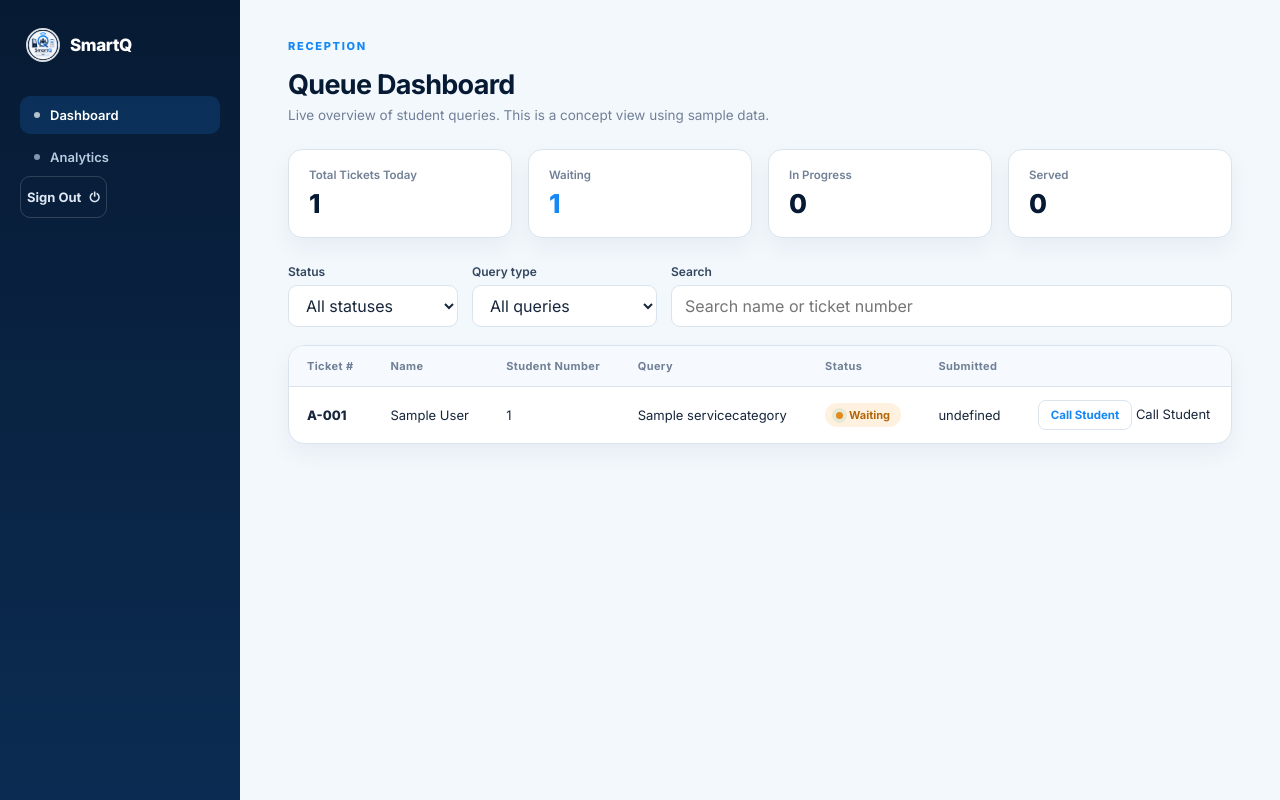
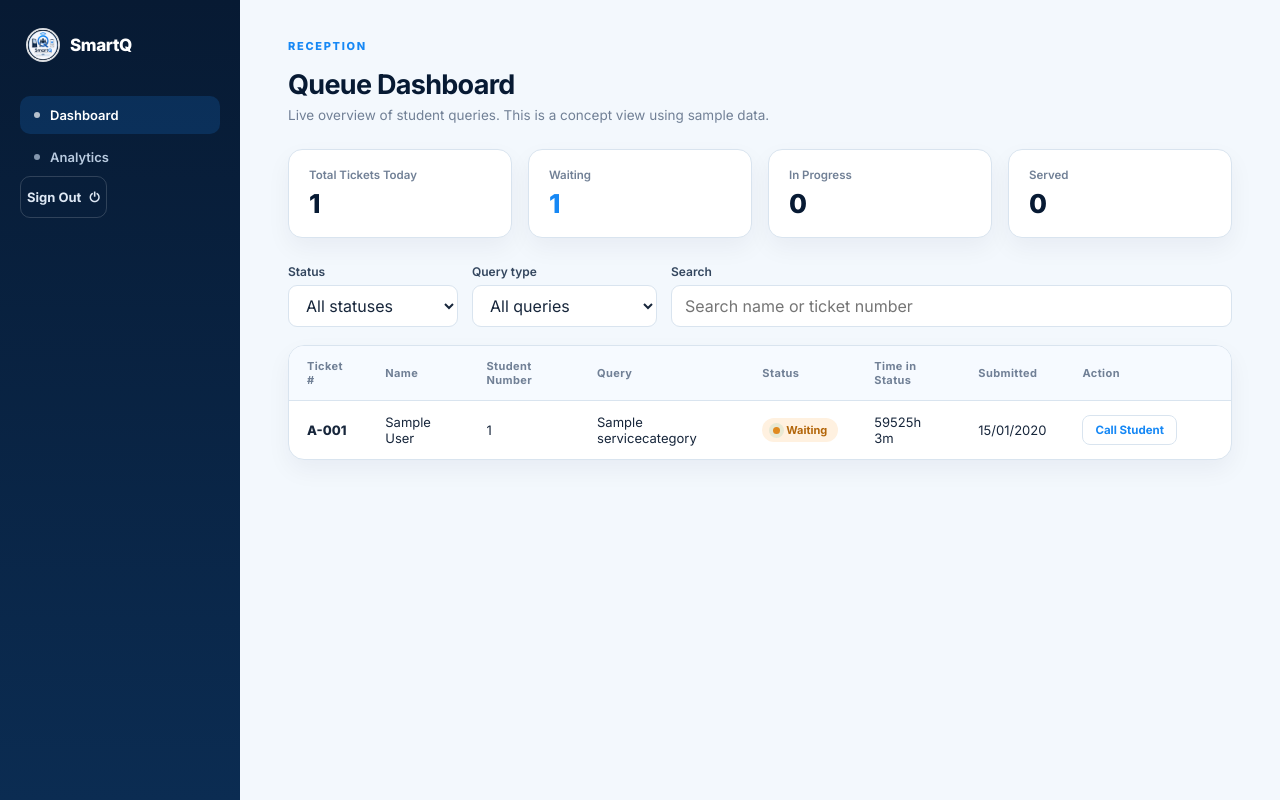
Before and after one commit to ishvah-24/SmartQ, a Django app: page /dashboard/ in a window 1280 px wide. Run offline with Django 5.2, Linux system fonts and the light colour scheme; a user stored in the database is signed in; tables that the repository leaves empty hold one stand-in row (values such as "Sample post"); parts of the project's set-up code (start-up, migrations or seed data) failed here and were passed over.

Commit message:
Added a "time in status" column to the dashboard table that tracks how long each status change it in a students ticket
Added the needed functionality to dashboard.js

Added a new field to the QueueTicket table in models.py
"status_changed_at = models.DateTimeField(default=timezone.now)
    "

```diff
--- a/SmartQ/Smart_Q/models.py
+++ b/SmartQ/Smart_Q/models.py
@@ -1,6 +1,7 @@
 from django.db import models
 from django.contrib.auth.models import User
 from django.conf import settings
+from django.utils import timezone
 
 
 # Create your models here.
@@ -67,6 +68,7 @@ class QueueTicket(models.Model):
     date_created = models.DateField(auto_now_add=True)
     joined_time = models.DateTimeField(null=True, blank=True)
     called_time = models.DateTimeField(null=True, blank=True)
+    status_changed_at = models.DateTimeField(default=timezone.now)
 
     queue_status = models.CharField(max_length=50,
                                     choices=QUEUE_STATUS,
--- a/SmartQ/Smart_Q/static/Smart_Q/js/dashboard.js
+++ b/SmartQ/Smart_Q/static/Smart_Q/js/dashboard.js
@@ -1,8 +1,10 @@
-/*
-  dashboard.js
-  Concept-stage dashboard. Reads from the in-memory dummyTickets array
-  (dummy-data.js). No backend, no persistence — refreshing the page
-  resets any status changes made here.
+/**
+ * SmartQ Reception Dashboard
+ *
+ * Loads ticket data from the Django backend.
+ * Displays queue statistics and ticket information.
+ * Supports ticket filtering and status updates.
+ * Tracks time spent in each status, updating every 10 seconds.
  */
 
 let tickets = JSON.parse(
@@ -33,15 +35,38 @@ const ACTION_LABELS = {
 };
 
 function formatTime(iso) {
-  if(!iso) return "-";
+    if (!iso) return "-";
 
-  const pats = iso.split("-");
+    const parts = iso.split("-");
 
-  if(parseInt.length === 3){
+    if (parts.length === 3) {
         return `${parts[2]}/${parts[1]}/${parts[0]}`;
+    }
 
     return iso;
 }
+
+
+function getTimeInStatus(timestamp) {
+    if (!timestamp) return "—";
+
+    const changedAt = new Date(timestamp).getTime();
+
+    if (Number.isNaN(changedAt)) return "—";
+
+    const elapsedMinutes = Math.max(
+        0,
+        Math.floor((Date.now() - changedAt) / 60000)
+    );
+
+    if (elapsedMinutes < 60) {
+        return `${elapsedMinutes} min`;
+    }
+
+    const hours = Math.floor(elapsedMinutes / 60);
+    const minutes = elapsedMinutes % 60;
+
+    return `${hours}h ${minutes}m`;
 }
 
 function renderStats() {
@@ -85,9 +110,11 @@ function getFilteredTickets() {
   });
 }
 
+
 function renderTable() {
     const filtered = getFilteredTickets();
 
+    // Display empty message if no tickets match the filters
     if (filtered.length === 0) {
         tableBody.innerHTML = "";
         emptyState.hidden = false;
@@ -96,32 +123,61 @@ function renderTable() {
 
     emptyState.hidden = true;
 
+    // Generate ticket rows
     tableBody.innerHTML = filtered.map(t => `
         <tr>
-      <td class="cell-ticket">${t.ticketNumber}</td>
-      <td>${t.name}</td>
-      <td>${t.studentNumber}</td>
-      <td>${t.query}</td>
+            <!-- Ticket Number -->
+            <td class="cell-ticket">
+                ${t.ticketNumber}
+            </td>
+
+            <!-- Student Name -->
+            <td>
+                ${t.name}
+            </td>
+
+            <!-- Student Number -->
+            <td>
+                ${t.studentNumber}
+            </td>
+
+            <!-- Query Type -->
+            <td>
+                ${t.query}
+            </td>
+
+            <!-- Current Status -->
             <td>
                 <span class="status-pill ${t.status}">
-          <span class="status-dot"></span> ${STATUS_LABELS[t.status]}
+                    <span class="status-dot"></span>
+                    ${STATUS_LABELS[t.status] || t.status}
                 </span>
             </td>
-      <td>${formatTime(t.submittedAt)}</td>
+
+            <td class="time-in-status"
+                data-status-changed="${t.statusChangedAt || ''}">
+                ${getTimeInStatus(t.statusChangedAt)}
+            </td>
+
+            <!-- Date Submitted -->
+            <td>
+                ${formatTime(t.submittedAt)}
+            </td>
+
+            <!-- Status Action Button -->
             <td>
                 <button
                     class="row-action"
                     data-ticket="${t.ticketNumber}"
-          ${["served", "no-show"].includes(t.status) ? "disabled" : ""}
+                    ${["served", "no-show"].includes(t.status)? "disabled": ""}
                 >
-  ${ACTION_LABELS[t.status]}
-</button>
-          ${ACTION_LABELS[t.status]}
+                    ${ACTION_LABELS[t.status] || "Update"}
                 </button>
             </td>
         </tr>
     `).join("");
 }
+
 
 function renderAll() {
   renderStats();
@@ -178,6 +234,7 @@ tableBody.addEventListener("click", async event => {
         };
 
         ticket.status = statusMapping[result.new_status];
+        ticket.statusChangedAt = result.status_changed_at;
 
         renderAll();
 
@@ -190,9 +247,15 @@ tableBody.addEventListener("click", async event => {
 [statusFilter, queryFilter].forEach(el => el.addEventListener("change", renderTable));
 searchInput.addEventListener("input", renderTable);
 
-/* Sign out: concept only, no real session to clear */
-document.getElementById("signOutBtn").addEventListener("click", () => {
-  window.location.href = "index.html";
+renderAll();
+
+
+function updateStatusTimers() {
+    document.querySelectorAll(".time-in-status").forEach(cell => {
+        cell.textContent = getTimeInStatus(
+            cell.dataset.statusChanged
+        );
     });
+}
 
-renderAll();
+setInterval(updateStatusTimers, 10000);
--- a/SmartQ/Smart_Q/templates/dashboard.html
+++ b/SmartQ/Smart_Q/templates/dashboard.html
@@ -100,7 +100,9 @@
               <th>Student Number</th>
               <th>Query</th>
               <th>Status</th>
+              <th>Time in Status</th>
               <th>Submitted</th>
+              <th>Action</th>
               <th></th>
             </tr>
           </thead>
--- a/SmartQ/Smart_Q/views.py
+++ b/SmartQ/Smart_Q/views.py
@@ -4,7 +4,6 @@ from .models import *
 from django.contrib.auth.decorators import login_required
 from django.contrib.auth import authenticate, login
 from django.contrib.auth import logout
-from django.contrib.auth import get_user_model
 from django.contrib.auth import get_user_model
 from django.contrib.auth.password_validation import validate_password
 from django.http import JsonResponse
@@ -21,9 +20,6 @@ from django.core.exceptions import PermissionDenied
 def index(request):
     return render(request, "index.html")
 
-@login_required(login_url='index')
-def dashboard(request):
-    return render(request, "dashboard.html")
 
 def analytics(request):
     return render(request, "analytics.html")
@@ -163,9 +159,11 @@ def staff_signin(request):
             login(request, user)
             return redirect('dashboard')
         else:
-            print("Invalid email or password")
+            return render(request, "index.html", {
+                "login_error": "Invalid email or password."
+            })
 
-    return redirect('dashboard')
+        return redirect('index')
 
 @login_required(login_url='index')
 @require_POST
@@ -217,6 +215,7 @@ def dashboard(request):
         ),
         'submittedAt': ticket.date_created.isoformat(),
         'waitingMinutes': waiting_minutes,
+        'statusChangedAt': ticket.status_changed_at.isoformat(),
     })
 
     return render(request, 'dashboard.html', {
@@ -248,19 +247,25 @@ def update_ticket_status(request):
 
         previous_status = ticket.queue_status
 
+        now = timezone.now()
+
         ticket.queue_status = status_transitions[previous_status]
+        ticket.status_changed_at = now
+
+        update_fields = ['queue_status', 'status_changed_at']
 
         if previous_status == 'Waiting':
-            ticket.called_time=timezone.now()
-            ticket.save(update_fields=['queue_status', 'called_time'])
-        else:
-            ticket.save(update_fields=['queue_status'])
+            ticket.called_time = now
+            update_fields.append('called_time')
+
+        ticket.save(update_fields=update_fields)
 
         send_ticket_notification(ticket, ticket.queue_status)
         return JsonResponse({
             'success': True,
             'ticket_id': ticket.ticket_id,
-            'new_status': ticket.queue_status
+            'new_status': ticket.queue_status,
+            'status_changed_at': ticket.status_changed_at.isoformat()
         })
 
     except (ValueError, TypeError):
```
Also changed, not shown: SmartQ/Smart_Q/migrations/0014_queueticket_status_changed_at.py (added). Lines whose indentation alone changed are shown as unchanged.
